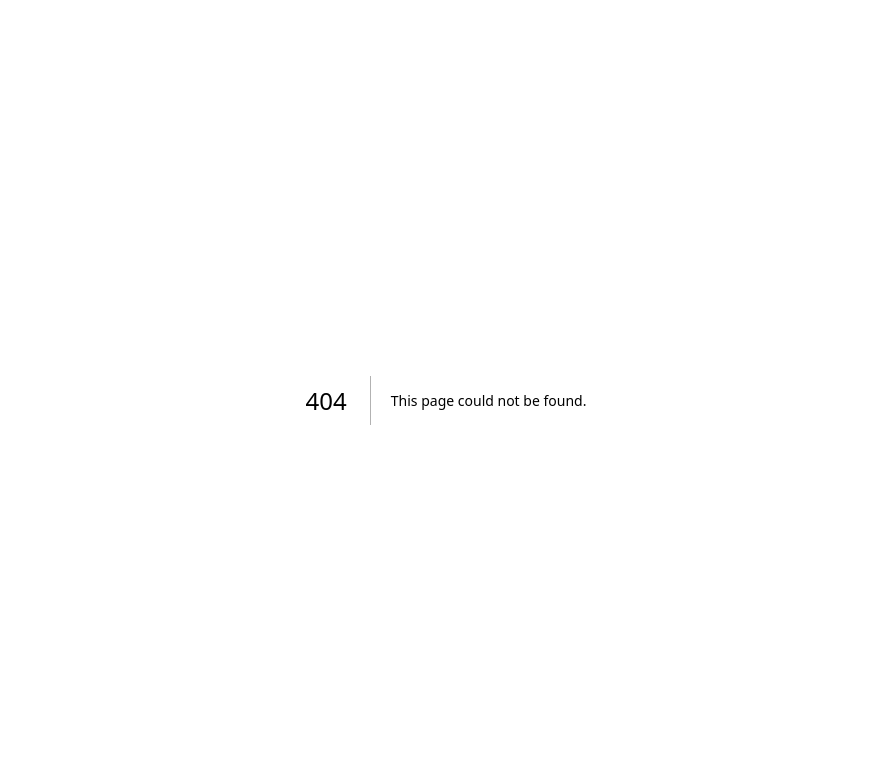
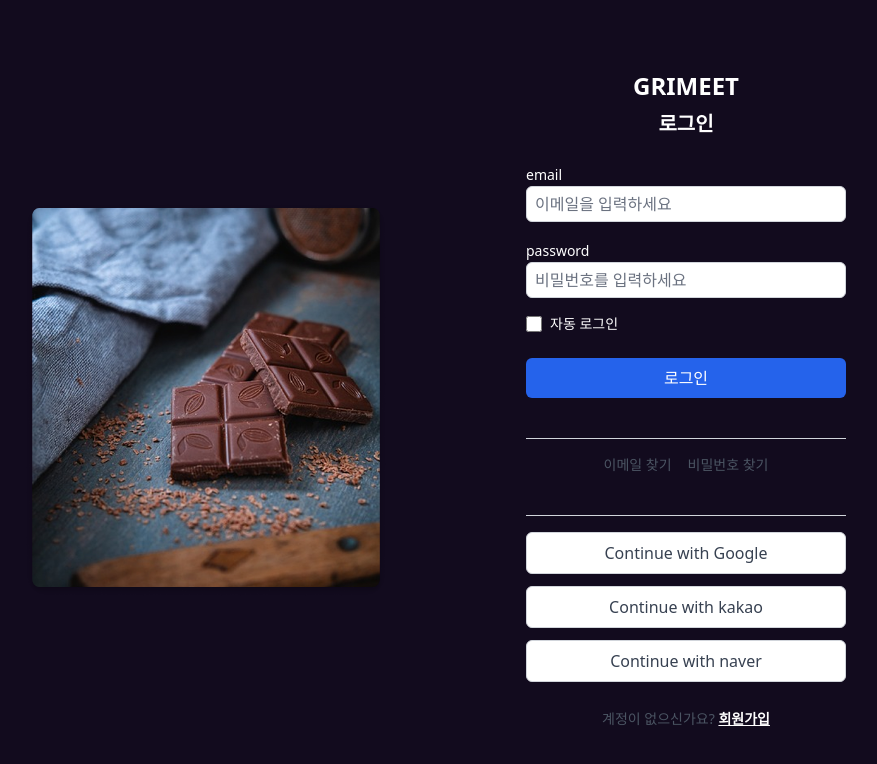
Before and after one commit to Grim-eet/grimeet_client, a Next.js app: page /login in a window 1280 px wide. Before the commit this address had no page. Shown: the top 764 px of the page, without its empty margins (194-1071 px from the left). Built offline with nearby package versions, Linux system fonts and the light colour scheme.

Commit message:
feat: 로그인, 회원가입, 아이디찾기, 비밀번호찾기

```diff
--- /dev/null
+++ b/src/app/auth/idinquiry/page.tsx
@@ -0,0 +1,54 @@
+"use client";
+
+import { Input } from "../../components/common/Input";
+import loginimg from "../../../../public/images/loginimg.png";
+import Image from "next/image";
+
+export default function IdInquiry() {
+  return (
+    <div className="flex min-h-screen mx-5 md:mx-20 lg:mx-32 xl:mx-40 2xl:mx-60">
+      {/* 왼쪽: 이미지 영역 */}
+      <div className="hidden md:flex md:w-1/2 items-center justify-center">
+        <div className="w-3/4 max-w-md">
+          <Image
+            src={loginimg}
+            alt="Login Image"
+            className="w-full h-full rounded-3xl "
+            priority
+          />
+        </div>
+      </div>
+
+      {/* 오른쪽: 로그인 폼 영역 */}
+      <div className="w-full md:w-1/2 flex flex-col items-center justify-center p-8">
+        <h1 className="font-bold text-2xl mb-2">GRIMEET</h1>
+        <h2 className="font-bold text-xl mb-6">아이디 찾기</h2>
+
+        {/* 이름 입력 */}
+        <div className="mb-4 w-full max-w-xs">
+          <Input inputName={"name"} />
+        </div>
+
+        {/* 닉네임 입력 */}
+        <div className="mb-4 w-full max-w-xs">
+          <Input inputName={"nickname"} />
+        </div>
+
+        {/* 로그인 버튼 */}
+        <button className="w-full max-w-xs mt-5 mb-6 px-4 py-2 bg-blue-600 text-white rounded-md font-medium hover:bg-gray-800 focus:outline-none focus:ring-2 focus:ring-gray-500">
+          아이디 찾기
+        </button>
+
+        <div className="w-full max-w-xs border-t border-gray-300 my-4"></div>
+
+        {/* 회원가입 링크 */}
+        <div className="text-center w-full max-w-xs">
+          <span className="text-sm text-gray-600">계정이 없으신가요? </span>
+          <a href="#" className="text-sm font-semibold underline">
+            회원가입
+          </a>
+        </div>
+      </div>
+    </div>
+  );
+}
--- /dev/null
+++ b/src/app/auth/pwinquiry/page.tsx
@@ -0,0 +1,59 @@
+"use client";
+
+import { Input } from "../../components/common/Input";
+import loginimg from "../../../../public/images/loginimg.png";
+import Image from "next/image";
+
+export default function PwInquiry() {
+  return (
+    <div className="flex min-h-screen mx-5 md:mx-20 lg:mx-32 xl:mx-40 2xl:mx-60">
+      {/* 왼쪽: 이미지 영역 */}
+      <div className="hidden md:flex md:w-1/2 items-center justify-center">
+        <div className="w-3/4 max-w-md">
+          <Image
+            src={loginimg}
+            alt="Login Image"
+            className="w-full h-full rounded-3xl "
+            priority
+          />
+        </div>
+      </div>
+
+      {/* 오른쪽: 로그인 폼 영역 */}
+      <div className="w-full md:w-1/2 flex flex-col items-center justify-center p-8">
+        <h1 className="font-bold text-2xl mb-2">GRIMEET</h1>
+        <h2 className="font-bold text-xl mb-6">비밀번호 찾기</h2>
+
+        {/* 이메일 입력 */}
+        <div className="mb-4 w-full max-w-xs">
+          <Input inputName={"email"} />
+        </div>
+
+        {/* 이름 입력 */}
+        <div className="mb-4 w-full max-w-xs">
+          <Input inputName={"name"} />
+        </div>
+
+        {/* 닉네임 입력 */}
+        <div className="mb-4 w-full max-w-xs">
+          <Input inputName={"nickname"} />
+        </div>
+
+        {/* 로그인 버튼 */}
+        <button className="w-full max-w-xs mt-5 mb-6 px-4 py-2 bg-blue-600 text-white rounded-md font-medium hover:bg-gray-800 focus:outline-none focus:ring-2 focus:ring-gray-500">
+          비밀번호 찾기
+        </button>
+
+        <div className="w-full max-w-xs border-t border-gray-300 my-4"></div>
+
+        {/* 회원가입 링크 */}
+        <div className="text-center w-full max-w-xs">
+          <span className="text-sm text-gray-600">계정이 없으신가요? </span>
+          <a href="#" className="text-sm font-semibold underline">
+            회원가입
+          </a>
+        </div>
+      </div>
+    </div>
+  );
+}
--- a/src/app/components/common/Input.tsx
+++ b/src/app/components/common/Input.tsx
@@ -12,16 +12,17 @@ export const Input = ({ inputName }) => {
       ? "전화번호를 입력하세요"
       : inputName === "nickname"
       ? "닉네임을 입력하세요"
+      : inputName === "name"
+      ? "이름을 입력하세요"
       : "";
 
   return (
-    <div className="relative w-96">
+    <div className="relative w-full">
       <label className="top-1 left-2 text-white text-sm">{inputName}</label>
       <input
         type={inputName === "password" ? "password" : "text"}
         placeholder={placeholderText}
         className="w-full h-9 border border-gray-300 rounded-md pl-2  placeholder-gray-500 focus:outline-none focus:ring-2 focus:ring-blue-500"
-        style={{ height: "35px", width: "380px" }}
       />
     </div>
   );
--- a/src/app/globals.css
+++ b/src/app/globals.css
@@ -1,7 +1,6 @@
 @tailwind base;
 @tailwind components;
 @tailwind utilities;
-
 
 :root {
   --background: #ffffff;
@@ -13,7 +12,7 @@ body {
 }
 
 .dark {
-  --background: #1a1a1a;
+  --background: #120b1e;
   --foreground: #ffffff;
 }
 
@@ -23,5 +22,4 @@ body {
 
 body.dark {
   @apply bg-darkBackground text-darkForeground;
-
 }
--- /dev/null
+++ b/src/app/login/page.tsx
@@ -0,0 +1,91 @@
+"use client";
+
+import { Input } from "../components/common/Input";
+import loginimg from "../../../public/images/loginimg.png";
+import Image from "next/image";
+
+export default function Login() {
+  return (
+    <div className="flex min-h-screen mx-5 md:mx-20 lg:mx-32 xl:mx-40 2xl:mx-60">
+      {/* 왼쪽: 이미지 영역 */}
+      <div className="hidden md:flex md:w-1/2 items-center justify-center">
+        <div className="w-3/4 max-w-md">
+          <Image
+            src={loginimg}
+            alt="Login Image"
+            className="w-full h-full rounded-3xl "
+            priority
+          />
+        </div>
+      </div>
+
+      {/* 오른쪽: 로그인 폼 영역 */}
+      <div className="w-full md:w-1/2 flex flex-col items-center justify-center p-8">
+        <h1 className="font-bold text-2xl mb-2">GRIMEET</h1>
+        <h2 className="font-bold text-xl mb-6">로그인</h2>
+
+        {/* 이메일 입력 */}
+        <div className="mb-4 w-full max-w-xs">
+          <Input inputName={"email"} />
+        </div>
+
+        {/* 비밀번호 입력 */}
+        <div className="mb-4 w-full max-w-xs">
+          <Input inputName={"password"} />
+        </div>
+
+        {/* 자동 로그인 체크박스 */}
+        <div className="mb-6 flex items-center w-full max-w-xs">
+          <input
+            type="checkbox"
+            id="auto-login"
+            className="h-4 w-4 rounded border-gray-300 text-blue-600 focus:ring-blue-500"
+          />
+          <label htmlFor="auto-login" className="ml-2 text-sm">
+            자동 로그인
+          </label>
+        </div>
+
+        {/* 로그인 버튼 */}
+        <button className="w-full max-w-xs mb-6 px-4 py-2 bg-blue-600 text-white rounded-md font-medium hover:bg-gray-800 focus:outline-none focus:ring-2 focus:ring-gray-500">
+          로그인
+        </button>
+
+        <div className="w-full max-w-xs border-t border-gray-300 my-4"></div>
+
+        {/* 계정 찾기 링크 */}
+        <div className="flex justify-center space-x-4 mb-6 w-full max-w-xs">
+          <a href="#" className="text-sm text-gray-600">
+            이메일 찾기
+          </a>
+          <a href="#" className="text-sm text-gray-600">
+            비밀번호 찾기
+          </a>
+        </div>
+
+        <div className="w-full max-w-xs border-t border-gray-300 my-4"></div>
+
+        {/* 소셜 로그인 */}
+        <div className="flex flex-col space-y-3 w-full max-w-xs mb-6">
+          <button className="w-full px-4 py-2 border border-gray-300 bg-white text-gray-700 rounded-md font-medium hover:bg-gray-50 focus:outline-none focus:ring-2 focus:ring-gray-500">
+            Continue with Google
+          </button>
+          <button className="w-full px-4 py-2 border border-gray-300 bg-white text-gray-700 rounded-md font-medium hover:bg-gray-50 focus:outline-none focus:ring-2 focus:ring-gray-500">
+            Continue with kakao
+          </button>
+          <button className="w-full px-4 py-2 border border-gray-300 bg-white text-gray-700 rounded-md font-medium hover:bg-gray-50 focus:outline-none focus:ring-2 focus:ring-gray-500">
+            Continue with naver
+          </button>
+        </div>
+
+        {/* 회원가입 링크 */}
+        <div className="text-center w-full max-w-xs">
+          <span className="text-sm text-gray-600">계정이 없으신가요? </span>
+          <a href="#" className="text-sm font-semibold underline">
+            회원가입
+          </a>
+        </div>
+      </div>
+    </div>
+  );
+}
--- a/src/app/main/page.tsx
+++ b/src/app/main/page.tsx
@@ -1,5 +1,5 @@
-import { Navbar } from "@/components/common/Navbar";
-import { SideMenu } from "@/components/common/SideMenu";
+import { Navbar } from "../components/common/Navbar";
+import { SideMenu } from "../components/common/SideMenu";
 
 export default function Main() {
   return (
--- /dev/null
+++ b/src/app/signup/page.tsx
@@ -0,0 +1,64 @@
+"use client";
+
+import { Input } from "../components/common/Input";
+import loginimg from "../../../public/images/loginimg.png";
+import Image from "next/image";
+
+export default function Signup() {
+  return (
+    <div className="flex min-h-screen mx-5 md:mx-20 lg:mx-32 xl:mx-40 2xl:mx-60">
+      {/* 왼쪽: 이미지 영역 */}
+      <div className="hidden md:flex md:w-1/2 items-center justify-center">
+        <div className="w-3/4 max-w-md">
+          <Image
+            src={loginimg}
+            alt="Login Image"
+            className="w-full h-full rounded-3xl "
+            priority
+          />
+        </div>
+      </div>
+
+      {/* 오른쪽: 로그인 폼 영역 */}
+      <div className="w-full md:w-1/2 flex flex-col items-center justify-center p-8">
+        <h1 className="font-bold text-2xl mb-2">GRIMEET</h1>
+        <h2 className="font-bold text-xl mb-6">회원가입</h2>
+
+        {/* 이메일 입력 */}
+        <div className="mb-4 w-full max-w-xs">
+          <Input inputName={"email"} />
+        </div>
+
+        {/* 비밀번호 입력 */}
+        <div className="mb-4 w-full max-w-xs">
+          <Input inputName={"password"} />
+        </div>
+
+        {/* 이름 입력 */}
+        <div className="mb-4 w-full max-w-xs">
+          <Input inputName={"name"} />
+        </div>
+
+        {/* 닉네임 입력 */}
+        <div className="mb-4 w-full max-w-xs">
+          <Input inputName={"nickname"} />
+        </div>
+
+        {/* 로그인 버튼 */}
+        <button className="w-full max-w-xs mb-6 mt-5 px-4 py-2 bg-blue-600 text-white rounded-md font-medium hover:bg-gray-800 focus:outline-none focus:ring-2 focus:ring-gray-500">
+          로그인
+        </button>
+
+        <div className="w-full max-w-xs border-t border-gray-300 my-4"></div>
+
+        {/* 회원가입 링크 */}
+        <div className="text-center w-full max-w-xs">
+          <span className="text-sm text-gray-600">계정이 있으신가요? </span>
+          <a href="#" className="text-sm font-semibold underline">
+            로그인
+          </a>
+        </div>
+      </div>
+    </div>
+  );
+}
```
Also changed, not shown: public/images/loginimg.png (added), src/app/components/common/Input copy.tsx (renamed from src/components/common/Input.tsx), src/app/components/common/Navbar.tsx (renamed from src/components/common/Navbar.tsx), src/app/components/common/SideMenu.tsx (renamed from src/components/common/SideMenu.tsx).
